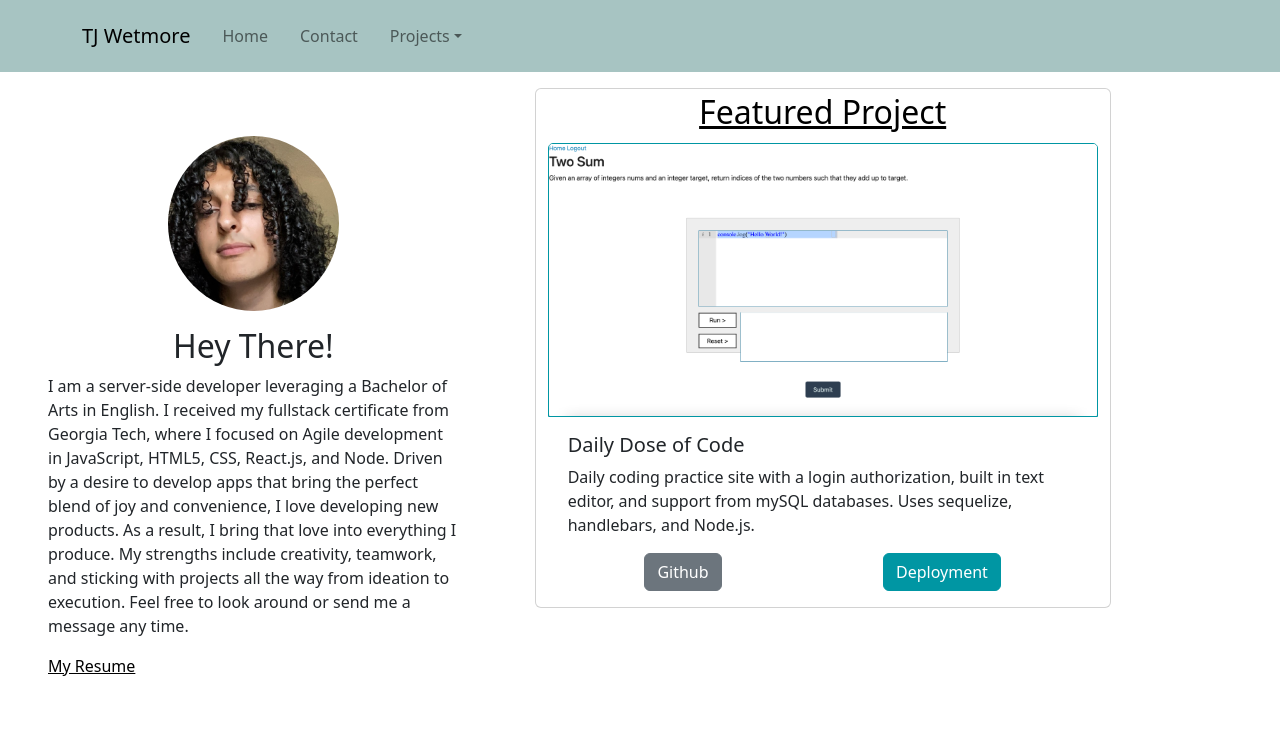
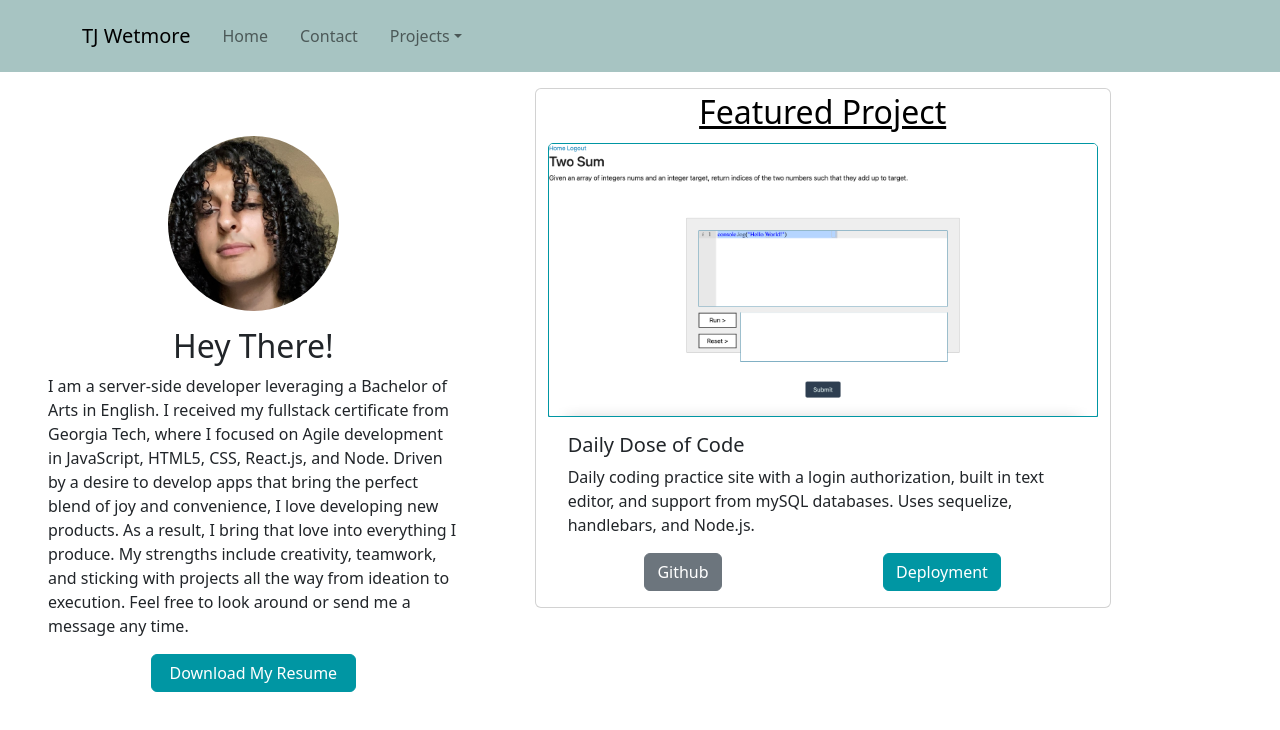
Before and after one commit to TWetmore34/portfolio-front-end, a React (Create React App) app: page / in a window 1280 px wide. Shown: the top 730 px of the page. Built offline with nearby package versions, Linux system fonts and the light colour scheme.

Commit message:
styling for download btn

```diff
--- a/src/components/home/Introduction.js
+++ b/src/components/home/Introduction.js
@@ -6,7 +6,7 @@ const Introduction = () => {
         <img className="img img-responsive col-5 my-3 mx-auto d-block rounded-circle" src={selfPhoto} alt="placeholder img" />
         <h2 className='text-center'>Hey There!</h2>
         <p className='mx-auto col-10 col-sm-12'>I am a server-side developer leveraging a Bachelor of Arts in English. I received my fullstack certificate from Georgia Tech, where I focused on Agile development in JavaScript, HTML5, CSS, React.js, and Node. Driven by a desire to develop apps that bring the perfect blend of joy and convenience, I love developing new products. As a result, I bring that love into everything I produce. My strengths include creativity, teamwork, and sticking with projects all the way from ideation to execution. Feel free to look around or send me a message any time.</p>
-        <a href={resume} download>My Resume</a>
+        <a className='btn btn-primary mx-auto d-block w-50' href={resume} download>Download My Resume</a>
     </div>
   )
 }
```
